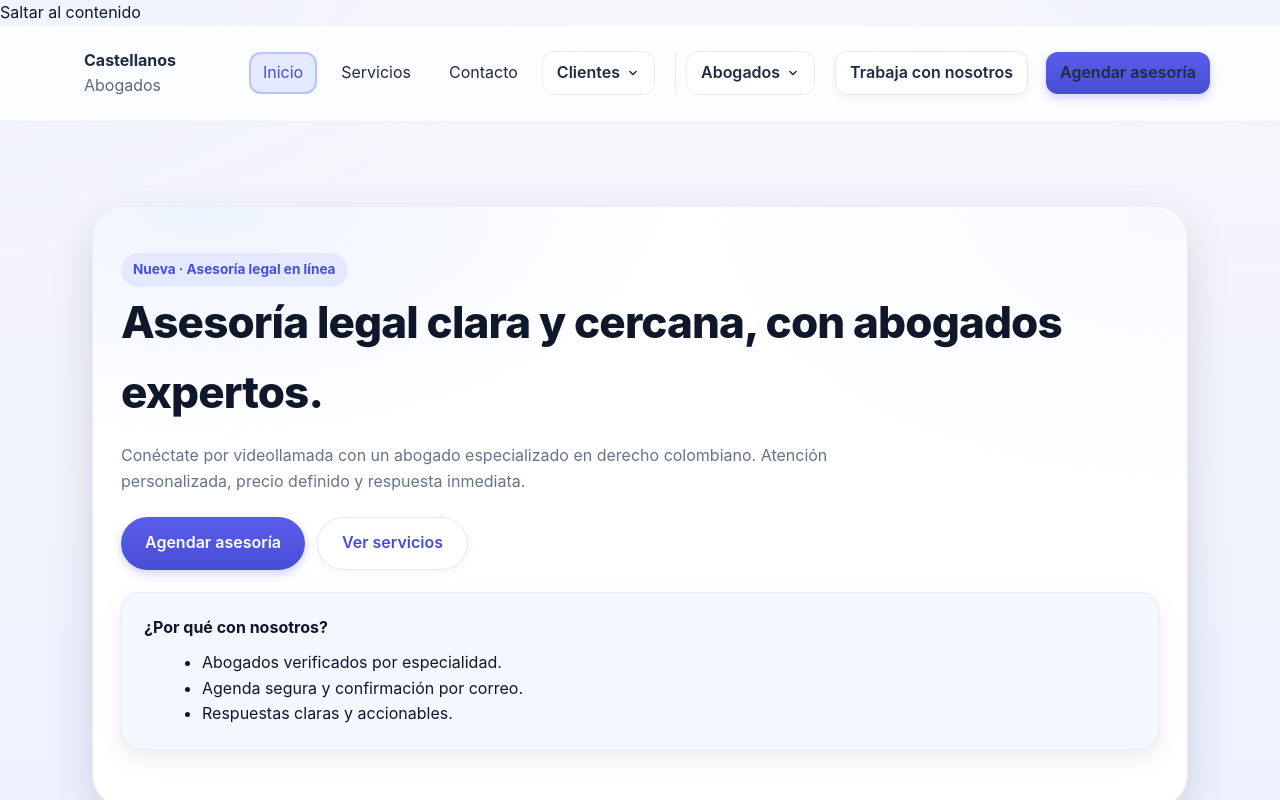
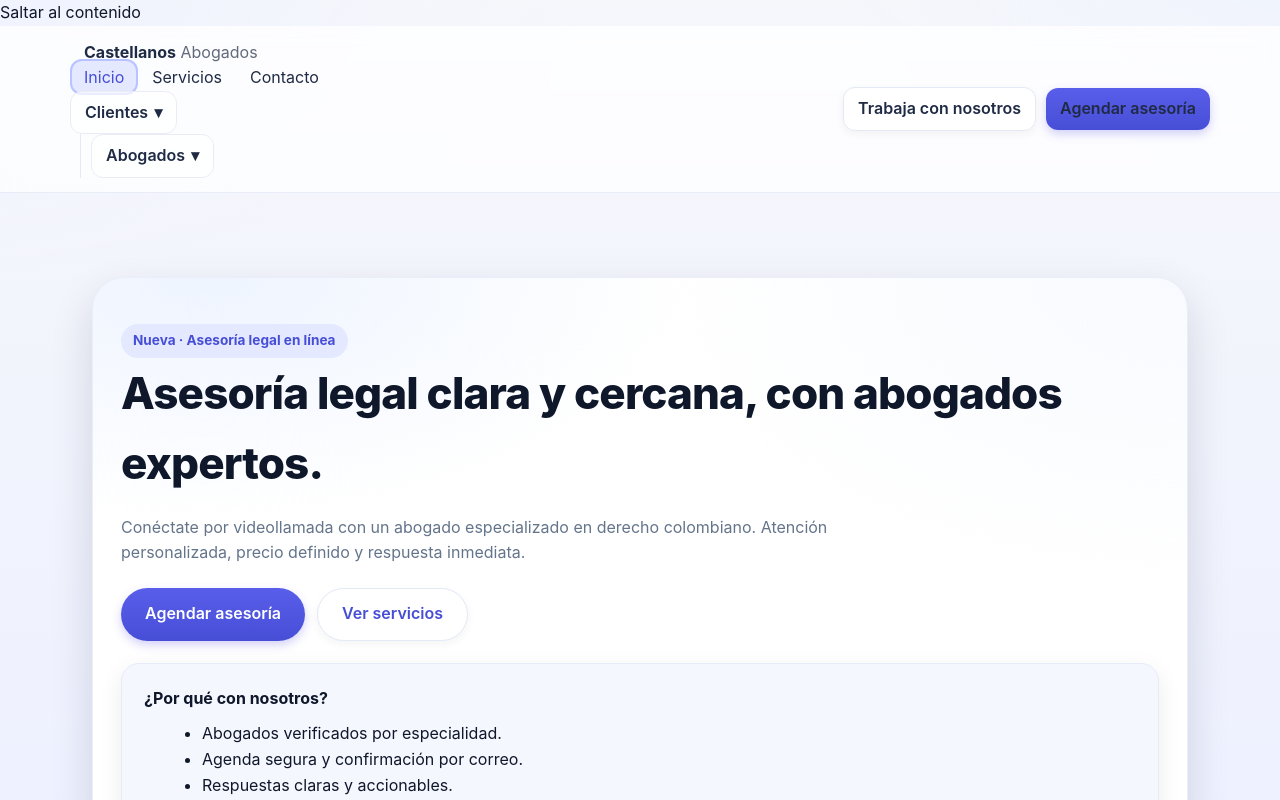
Before and after one commit to jjonnas1/castellanosabogados, a Next.js app: page / in a window 1280 px wide. Shown: the top 800 px of the page. Built offline with nearby package versions, Linux system fonts and the light colour scheme.

Commit message:
Update SiteHeader.tsx

```diff
--- a/app/components/SiteHeader.tsx
+++ b/app/components/SiteHeader.tsx
@@ -2,158 +2,124 @@
 
 import Link from "next/link";
 import { usePathname } from "next/navigation";
-import { useEffect } from "react";
+
+type Item = { href: string; label: string };
+
+function isActivePath(pathname: string, href: string, exact?: boolean) {
+  return exact ? pathname === href : pathname.startsWith(href);
+}
+
+function NavLink({
+  href,
+  label,
+  active,
+}: {
+  href: string;
+  label: string;
+  active?: boolean;
+}) {
+  return (
+    <Link
+      href={href}
+      className={active ? "active" : undefined}
+      style={{ padding: "8px 14px", borderRadius: 12 }}
+    >
+      {label}
+    </Link>
+  );
+}
+
+function DropMenu({
+  label,
+  items,
+  active,
+}: {
+  label: string;
+  items: Item[];
+  active?: boolean;
+}) {
+  return (
+    <details className={`dropdown ${active ? "active" : ""}`}>
+      <summary className="dropdown-trigger">
+        {label}
+        <span className="chev">▾</span>
+      </summary>
+      <div className="dropdown-panel">
+        {items.map((it) => (
+          <Link key={it.href} href={it.href} className="dropdown-item">
+            {it.label}
+          </Link>
+        ))}
+      </div>
+    </details>
+  );
+}
 
 export default function SiteHeader() {
   const pathname = usePathname();
-  const isActive = (href: string, exact?: boolean) =>
-    exact ? pathname === href : pathname.startsWith(href);
 
-  // 🔹 Cerrar dropdowns al hacer clic fuera
-  useEffect(() => {
-    const closeDropdowns = (e: MouseEvent) => {
-      document.querySelectorAll("details.dropdown[open]").forEach((d) => {
-        if (!d.contains(e.target as Node)) d.removeAttribute("open");
-      });
-    };
-    document.addEventListener("click", closeDropdowns);
-    return () => document.removeEventListener("click", closeDropdowns);
-  }, []);
+  const clientesItems: Item[] = [
+    { href: "/agenda", label: "Agendar asesoría" },
+    { href: "/servicios", label: "Ver servicios" },
+    { href: "/contacto", label: "Soporte y contacto" },
+    { href: "/clientes/paquetes", label: "Paquetes (próximamente)" },
+  ];
+
+  const abogadosItems: Item[] = [
+    { href: "/registro/abogado", label: "Registro de abogados" },
+    { href: "/login", label: "Acceso / Iniciar sesión" },
+    { href: "/panel", label: "Mi panel" },
+  ];
 
   return (
     <header className="sitebar">
       <div className="wrap nav">
-        {/* Logo */}
-        <Link href="/" className="logo" aria-label="Castellanos Abogados">
-          <strong>Castellanos</strong>{" "}
-          <span style={{ opacity: 0.7 }}>Abogados</span>
-        </Link>
-
-        {/* Menú principal */}
-        <nav aria-label="Principal" className="menu">
-          {/* Enlaces generales */}
-          <Link
-            href="/"
-            className={isActive("/", true) ? "active" : undefined}
-            aria-current={isActive("/", true) ? "page" : undefined}
-          >
-            Inicio
+        {/* IZQUIERDA: logo + navegación primaria */}
+        <div className="nav-left">
+          <Link href="/" className="logo" aria-label="Castellanos Abogados">
+            <strong>Castellanos</strong>{" "}
+            <span style={{ opacity: 0.7 }}>Abogados</span>
           </Link>
 
-          <Link
-            href="/servicios"
-            className={isActive("/servicios") ? "active" : undefined}
-          >
-            Servicios
-          </Link>
+          <nav aria-label="Principal" className="nav-main">
+            <NavLink
+              href="/"
+              label="Inicio"
+              active={isActivePath(pathname, "/", true)}
+            />
+            <NavLink
+              href="/servicios"
+              label="Servicios"
+              active={isActivePath(pathname, "/servicios")}
+            />
+            <NavLink
+              href="/contacto"
+              label="Contacto"
+              active={isActivePath(pathname, "/contacto")}
+            />
 
-          <Link
-            href="/contacto"
-            className={isActive("/contacto") ? "active" : undefined}
-          >
-            Contacto
-          </Link>
+            <DropMenu
+              label="Clientes"
+              items={clientesItems}
+              active={isActivePath(pathname, "/clientes")}
+            />
+            <DropMenu
+              label="Abogados"
+              items={abogadosItems}
+              active={isActivePath(pathname, "/abogados") || isActivePath(pathname, "/registro") || isActivePath(pathname, "/panel") || isActivePath(pathname, "/login")}
+            />
+          </nav>
+        </div>
 
-          {/* 🔹 Desplegable Clientes */}
-          <details className="dropdown" role="list">
-            <summary className="dropdown-trigger">
-              Clientes
-              <svg width="14" height="14" viewBox="0 0 20 20" aria-hidden>
-                <path
-                  d="M5 7l5 5 5-5"
-                  fill="none"
-                  stroke="currentColor"
-                  strokeWidth="2"
-                />
-              </svg>
-            </summary>
-            <ul
-              className="dropdown-menu"
-              role="listbox"
-              aria-label="Opciones para clientes"
-            >
-              <li>
-                <Link href="/agenda" className="dropdown-link">
-                  Agendar asesoría
-                </Link>
-              </li>
-              <li>
-                <Link href="/servicios" className="dropdown-link">
-                  Ver servicios
-                </Link>
-              </li>
-              <li>
-                <Link href="/contacto" className="dropdown-link">
-                  Soporte y contacto
-                </Link>
-              </li>
-              <li>
-                <Link href="/paquetes" className="dropdown-link">
-                  Paquetes (próximamente)
-                </Link>
-              </li>
-            </ul>
-          </details>
-
-          {/* 🔹 Desplegable Abogados */}
-          <details className="dropdown" role="list">
-            <summary className="dropdown-trigger">
-              Abogados
-              <svg width="14" height="14" viewBox="0 0 20 20" aria-hidden>
-                <path
-                  d="M5 7l5 5 5-5"
-                  fill="none"
-                  stroke="currentColor"
-                  strokeWidth="2"
-                />
-              </svg>
-            </summary>
-            <ul
-              className="dropdown-menu"
-              role="listbox"
-              aria-label="Opciones para abogados"
-            >
-              <li>
-                <Link href="/registro/abogado" className="dropdown-link">
-                  Registro de abogados
-                </Link>
-              </li>
-              <li>
-                <Link href="/login" className="dropdown-link">
-                  Acceso / Iniciar sesión
-                </Link>
-              </li>
-              <li>
-                <Link href="/panel" className="dropdown-link">
-                  Mi panel
-                </Link>
-              </li>
-            </ul>
-          </details>
-
-          {/* 🔹 Botón destacado: Trabaja con nosotros */}
-          <Link
-            href="/trabaja"
-            className="btn btn--ghost"
-            style={{
-              fontWeight: 600,
-              marginLeft: 10,
-              border: "1px solid #e3e8f5",
-              background: "#fff",
-            }}
-          >
+        {/* DERECHA: CTAs separados y balanceados */}
+        <div className="nav-right">
+          <Link href="/trabaja" className="btn btn--ghost">
             Trabaja con nosotros
           </Link>
-
-          {/* 🔹 CTA principal (clientes) */}
-          <Link
-            href="/agenda"
-            className="btn btn--primary"
-            style={{ marginLeft: 8 }}
-          >
+          <Link href="/agenda" className="btn btn--primary">
             Agendar asesoría
           </Link>
-        </nav>
+        </div>
       </div>
     </header>
   );
```
